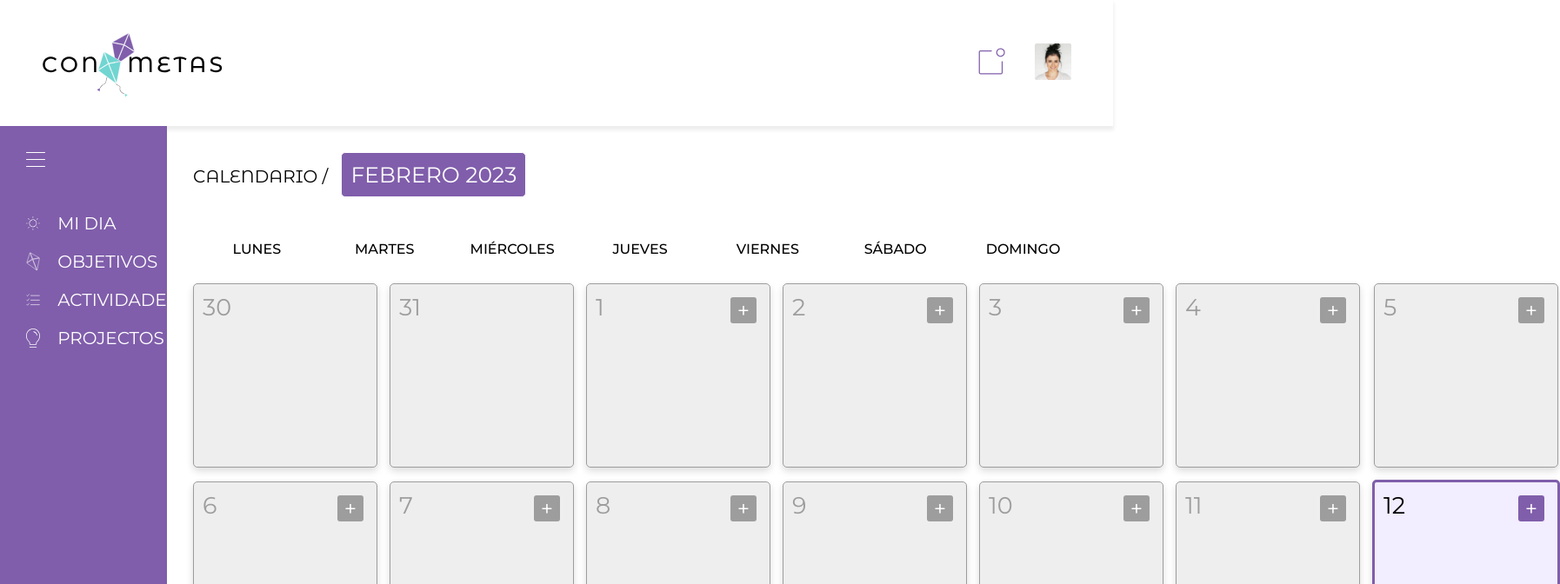
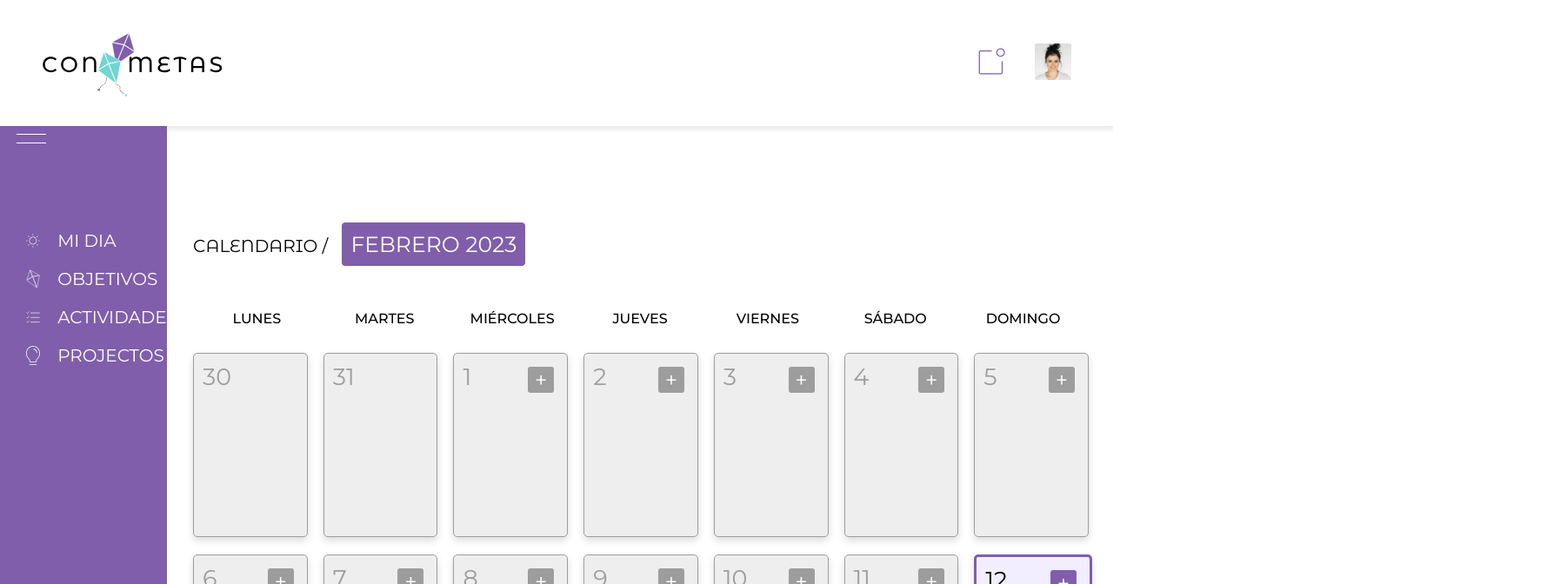
Before and after one commit to luciamouriz/conmetas, a React (Vite) app: page / in a window 1280 px wide. Shown: the top 672 px of the page at 87% size, 1794 px wide, since content can reach past the window. Built offline with nearby package versions, Linux system fonts and the light colour scheme.

Commit message:
Evento boton ocultar aside y recolocar main

```diff
--- a/index.html
+++ b/index.html
@@ -2,7 +2,7 @@
 <html lang="en">
   <head>
     <meta charset="UTF-8" />
-    <link rel="icon" type="image/svg+xml" href="/vite.svg" />
+    <link rel="icon" type="image/svg+xml" href="/favicon.svg" />
     <meta name="viewport" content="width=device-width, initial-scale=1.0" />
     <title>Con Metas</title>
   </head>
--- a/src/App.jsx
+++ b/src/App.jsx
@@ -1,20 +1,30 @@
 
+import { useState } from "react";
 import { Aside } from "./components/aside/Aside";
 import { Header } from "./components/header/Header";
 import { ModalDate } from "./components/modal-date/ModalDate";
 
 export default function App() {
+    const [showAside, setShowAside] = useState(true);
 
+    const closeAside = () => {
+        if(showAside == true){
+            setShowAside(false)
+        }else{
+            setShowAside(true)
+        }
 
+    }
 
     return (
-        <>
+
+        <div className={`container ${showAside ? 'with-aside' : 'without-aside'}`}>
             <Header />
-            <Aside />
+            <Aside close={closeAside} />
             <main>
                 <ModalDate />
             </main>
+        </div>
 
-        </>
     )
 }
--- a/src/components/aside/Aside.jsx
+++ b/src/components/aside/Aside.jsx
@@ -1,32 +1,54 @@
-import menu from "../../assets/close-aside.svg";
+
 import sun from "../../assets/icon-sun.svg";
 import goals from "../../assets/goals.svg";
 import tasks from "../../assets/tasks.svg";
 import project from "../../assets/projects.svg";
+import { useState } from "react";
+
+export const Aside = ({close}) => {
+
+    const [visible, setVisible] = useState(true);
+    const [classColor, setClassColor] = useState();
 
 
-export const Aside = () => {
+    const handleClick = () => {
+        close();
+        if (classColor == "close") {
+            setVisible(true)
+            setClassColor("")
+        } else {
+            setVisible(false)
+            setClassColor("close");
+        }
+    }
+
+
     return (
-    <aside>
-        <button>
-            <img src={menu}/>
+        <>
+            <button onClick={handleClick} className="button-close-aside">
+                <span className={`${classColor}`}></span>
+                <span className={`${classColor}`}></span>
+                <span className={`${classColor}`}></span>
             </button>
+            <aside style={{ display: visible ? "flex" : "none" }}>
                 <a className="myday">
-            <img src={sun}/>
+                    <img src={sun} />
                     <p>MI DIA</p>
                 </a>
                 <a className="goals">
-            <img src={goals}/>
+                    <img src={goals} />
                     <p>OBJETIVOS</p>
                 </a>
                 <a className="tasks">
-            <img src={tasks}/>
+                    <img src={tasks} />
                     <p>ACTIVIDADES</p>
                 </a>
                 <a className="projects">
-            <img src={project}/>
+                    <img src={project} />
                     <p>PROJECTOS</p>
                 </a>
             </aside>
+        </>
+
     )
 }
--- a/src/components/aside/aside.scss
+++ b/src/components/aside/aside.scss
@@ -1,3 +1,32 @@
+@use "../../styles/config.scss" as conf;
+
+
+.button-close-aside {
+    position: absolute;
+    top: 18%;
+    left: 1.5%;
+    display: flex;
+    flex-direction: column;
+    gap: 9px;
+    z-index: 300;
+    cursor: pointer;
+
+    span {
+        display: block;
+        width: 34px;
+        height: 1px;
+        background-color: white;
+    }
+
+    span.close {
+        display: block;
+        width: 34px;
+        height: 1px;
+        background-color: var(--primary-color);
+    }
+}
+
+
 aside {
     grid-area: aside;
     background-color: var(--primary-color);
@@ -6,22 +35,22 @@ aside {
     font-size: 20px;
     color: var(--white-color);
     gap: 20px;
-}
+    padding-top: 6em;
+    transition: display 2s ease-in-out;
 
-aside a img {
+    a img {
         width: 10%;
     }
 
-aside button {
-    align-self: self-start;
-    padding: 30px;
-
-}
-
-aside a {
+    a {
         display: flex;
         align-items: center;
         justify-content: start;
         gap: 20px;
         padding-left: 30px;
     }
+}
+
+aside.close {
+    visibility: var(conf.$visibleAside);
+}
--- a/src/components/calendar/calendar.scss
+++ b/src/components/calendar/calendar.scss
@@ -2,9 +2,7 @@
 
     display: grid;
     grid-template-columns: repeat(7,1fr);
-    place-items: center;
-    gap: 14px;
-
-
+    justify-content: center;
+    gap: 20px;
 
 }
--- a/src/components/calendar/day/cardday.scss
+++ b/src/components/calendar/day/cardday.scss
@@ -1,6 +1,6 @@
 
 .card-day-on {
-    width: 210px;
+    width: 100%;
     height: 210px;
     background: var(--white-color);
     border: 0.5px solid #9D9D9D;
@@ -21,7 +21,7 @@
 }
 
 .card-day-off {
-    width: 210px;
+    width: 100%;
     height: 210px;
     background: var(--gray-light);
     border: 0.5px solid #9D9D9D;
--- a/src/components/header/header.scss
+++ b/src/components/header/header.scss
@@ -5,15 +5,15 @@ header {
     justify-content: space-between;
     padding: 2em 3em;
     box-shadow: 0px 4px 4px 1px rgba(0, 0, 0, 0.07);
-}
 
     .header-buttons {
         display: flex;
         gap: 30px;
 
-    button{
+        button {
             background-color: transparent;
             border: 0;
             border-radius: 3px;
         }
     }
+}
--- a/src/components/modal-header/ModalHeader.jsx
+++ b/src/components/modal-header/ModalHeader.jsx
@@ -1,4 +1,3 @@
-import { useState } from "react";
 import iconadd from "../../assets/add.svg";
 
 export const ModalHeader = ({ day, month, year, clickClose }) => {
--- a/src/main.jsx
+++ b/src/main.jsx
@@ -3,8 +3,4 @@ import ReactDOM from 'react-dom/client'
 import App from './App'
 import "./styles/style.scss";
 
-ReactDOM.createRoot(document.getElementById('root')).render(
-
-    <App />
-
-)
+ReactDOM.createRoot(document.getElementById('root')).render(<App />)
--- a/src/styles/config.scss
+++ b/src/styles/config.scss
@@ -21,7 +21,7 @@
     --font-montserratAlter: 'Montserrat Alternates';
 }
 
-
+$visibleAside: "visible";
 @mixin hover-button {
 
     &:hover {
--- a/src/styles/general.scss
+++ b/src/styles/general.scss
@@ -1,4 +1,3 @@
-
 @use "./config" as conf;
 
 
@@ -12,13 +11,20 @@
     font-family: var(--font-montserrat);
 }
 
-#root {
+.container.with-aside {
     display: grid;
     grid-template-columns: 15% 1fr 1fr;
     grid-template-areas: "header header header"
         "aside main main";
+}
 
+.container.without-aside {
+    display: grid;
+    grid-template-columns: 1fr 1fr 1fr;
+    grid-template-areas: "header header header"
+        "main main main ";
 }
+
 
 button {
     background-color: transparent;
@@ -27,4 +33,5 @@ button {
 
 main {
     grid-area: main;
+    margin-top: 5em;
 }
```
Also changed, not shown: public/favicon.svg (added). Lines whose indentation alone changed are shown as unchanged.
